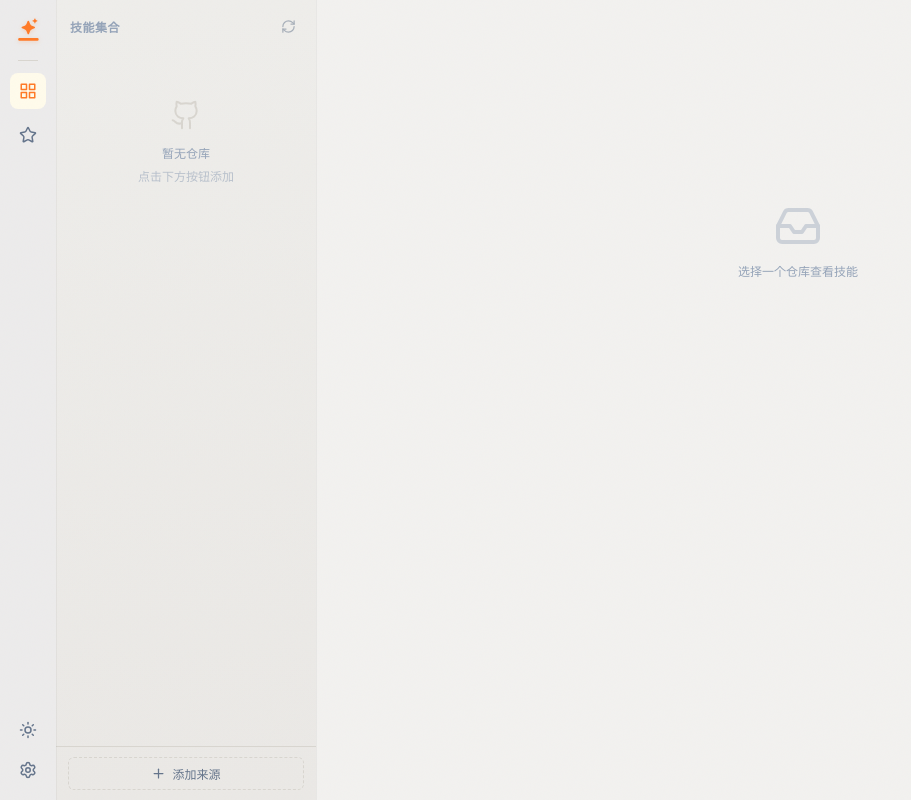
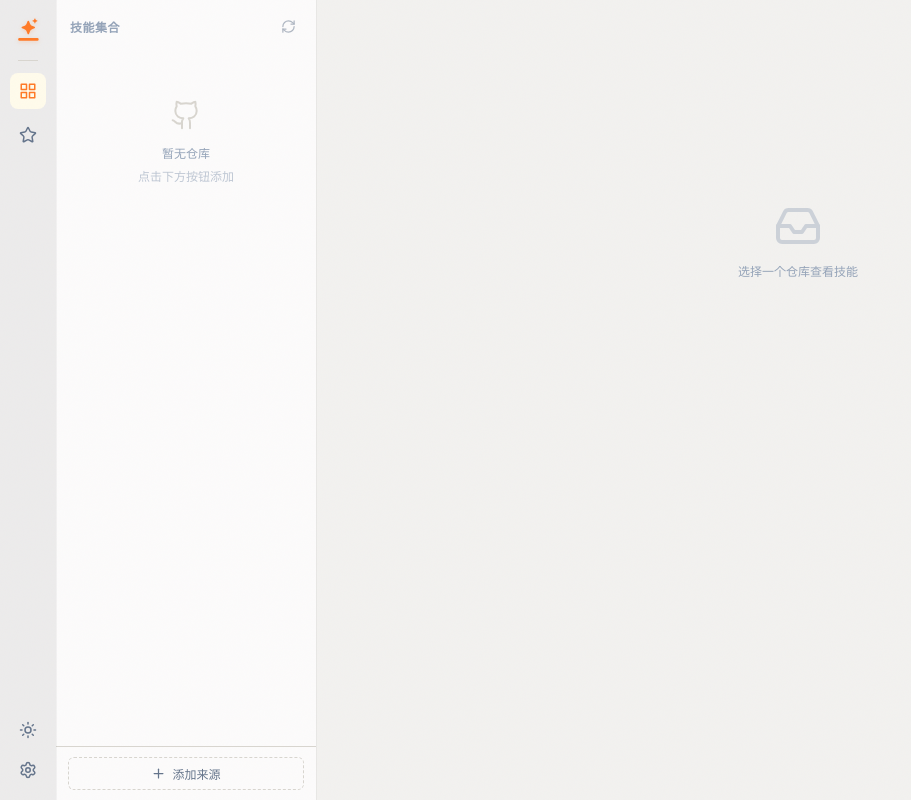
Before and after one commit to satrong/skills-manager, a Vue app: page /#/ in a window 1280 px wide. Shown: the whole page, without its empty margins (0-911 px from the left). Built offline with nearby package versions, Linux system fonts and the light colour scheme.

Commit message:
style(theme): 统一 RepoPanel 组件背景样式
- 将面板背景由渐变色调整为纯色，提升渲染性能
- 统一 RepoPanel 组件使用 card-bg 变量以保持视觉一致性

```diff
--- a/src/assets/theme.css
+++ b/src/assets/theme.css
@@ -23,7 +23,7 @@
   --success: #16a34a;
   --success-light: #f0fdf4;
   --rail-bg: #ecebeb;
-  --panel-bg: linear-gradient(180deg, #eeedea 0%, #eae8e5 100%);
+  --panel-bg: #ecebe8;
   --content-bg: #F2F1EF;
   --card-bg: rgba(255, 255, 255, 0.75);
   --card-hover-bg: rgba(255, 255, 255, 0.92);
@@ -56,7 +56,7 @@
   --success: #22c55e;
   --success-light: #052e16;
   --rail-bg: linear-gradient(180deg, #27282f 0%, #22232a 100%);
-  --panel-bg: linear-gradient(180deg, #22232a 0%, #1c1d23 100%);
+  --panel-bg: #1f2026;
   --content-bg: #171717;
   --card-bg: rgba(31, 32, 37, 0.65);
   --card-hover-bg: rgba(41, 42, 48, 0.8);
--- a/src/components/RepoPanel.vue
+++ b/src/components/RepoPanel.vue
@@ -145,7 +145,7 @@ const repoList = computed(() => repos.value.map(r => ({
   width: 260px;
   min-width: 260px;
   height: 100%;
-  background: var(--panel-bg);
+  background: var(--card-bg);
   box-shadow: var(--panel-shadow);
   display: flex;
   flex-direction: column;
```
